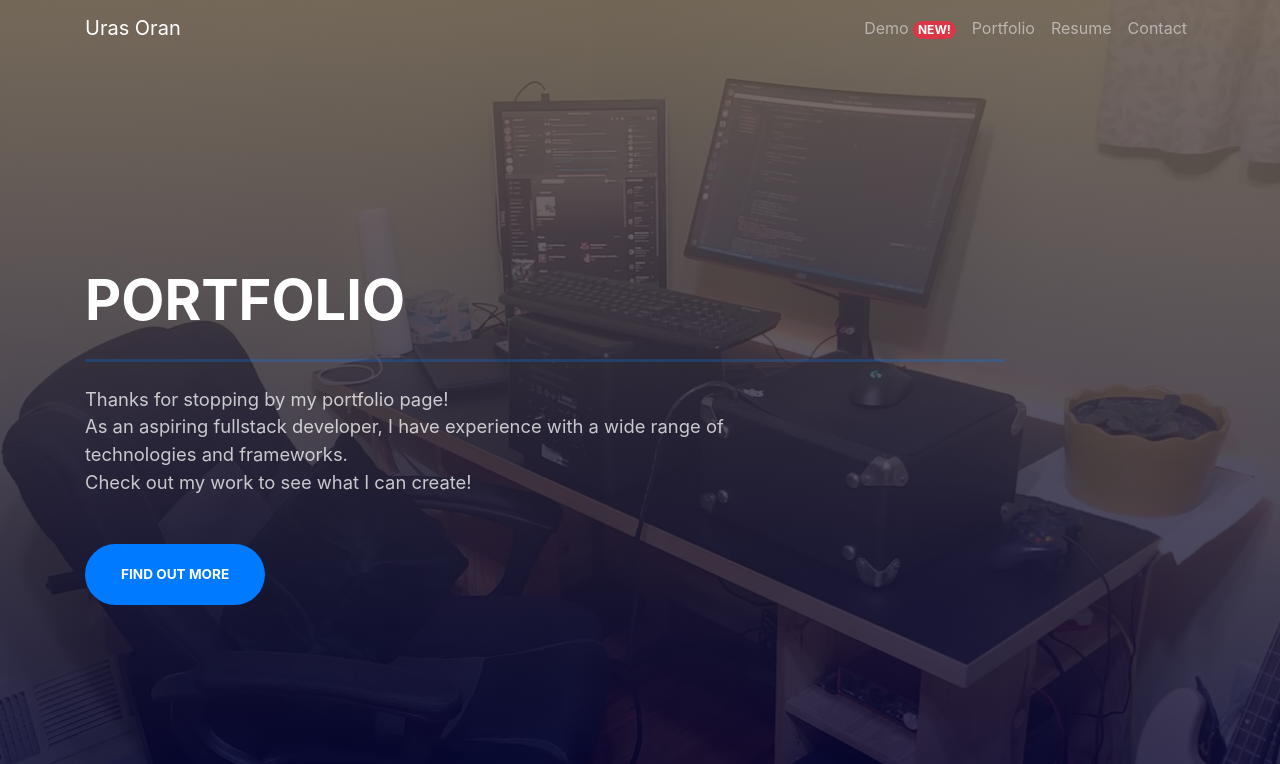
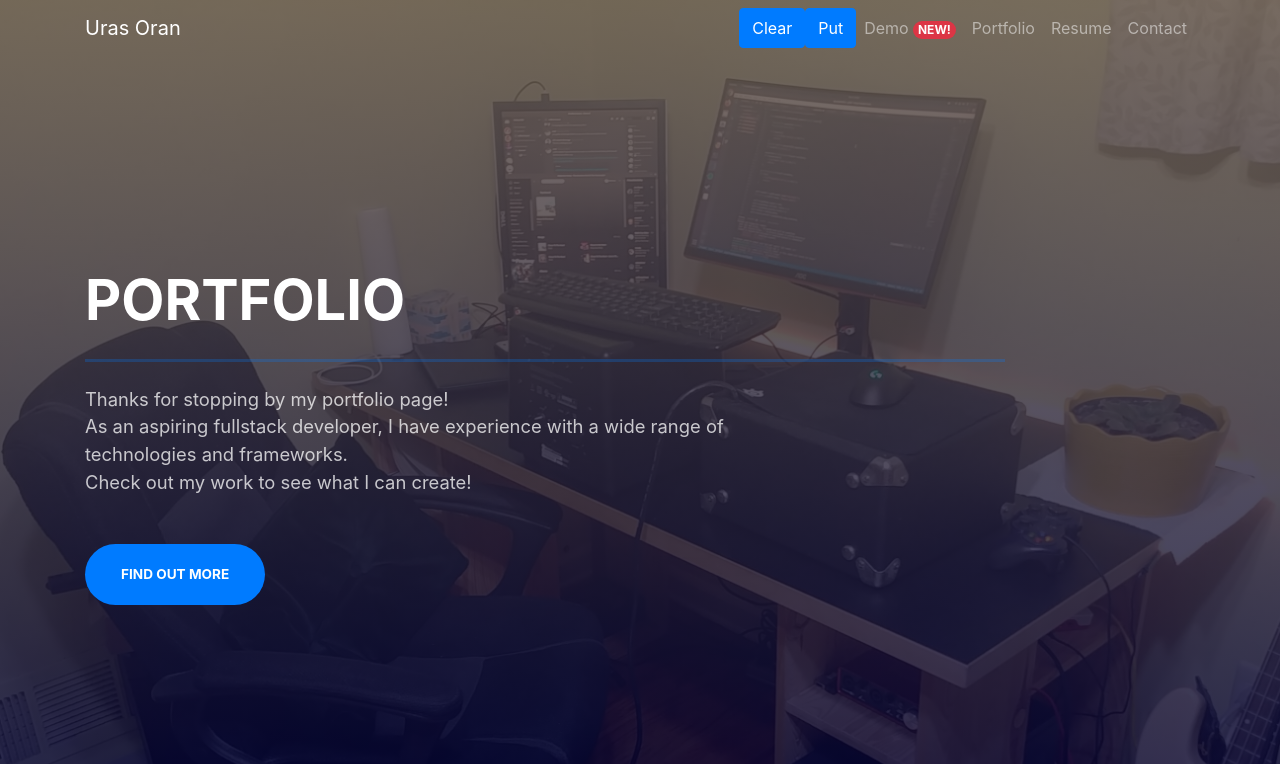
Before and after one commit to urasurasuras/portfolio-react, a React (Create React App) app: page / in a window 1280 px wide. Shown: the top 764 px of the page. Built offline with nearby package versions, Linux system fonts and the light colour scheme.

Commit message:
Added newbadge cookie

```diff
--- a/src/App.js
+++ b/src/App.js
@@ -1,7 +1,4 @@
 import React, { useEffect, useState } from "react";
-
-// Import the necessary methods for saving and loading
-import { save, load } from "redux-sessionstorage-simple";
 
 import { BrowserRouter, Routes, Route } from "react-router-dom";
 import Home from "./modules/Home";
@@ -12,7 +9,6 @@ import Lodge from "./modules/Lodge";
 import Demo from "./modules/Demo";
 import Counter from "./components/Counter";
 import { Endpoints } from "./variables/Endpoints";
-import { useCookies } from "react-cookie";
 
 function App() {
   return (
--- a/src/components/NavbarComponent.js
+++ b/src/components/NavbarComponent.js
@@ -1,5 +1,4 @@
 import React, { useRef, useState, useEffect } from "react";
-import { useSelector, useDispatch } from "react-redux";
 
 import { useLocation } from "react-router-dom";
 import { Container, Nav, Navbar, NavDropdown, Button } from "react-bootstrap";
@@ -8,7 +7,11 @@ import "./Navbar.css";
 import { Endpoints } from "../variables/Endpoints";
 import Badge from "react-bootstrap/Badge";
 
+import { CookiesProvider, useCookies } from "react-cookie";
+
 function NavbarComponent(props) {
+  const [cookies, setCookie] = useCookies(["user"]);
+
   // Get location
   const location = useLocation();
   const locationPathname = location.pathname;
@@ -66,17 +69,22 @@ function NavbarComponent(props) {
     }
   }
 
-  const newBadgeInd = useSelector((state) => state.newBadge.badge);
-
   let newBadgeContent = (
     <Badge pill bg="danger">
       NEW!
     </Badge>
   );
-  if (!newBadgeInd) {
+  console.log(cookies.NewBadgeInd);
+  if (cookies.NewBadgeInd === "false") {
     newBadgeContent = "";
   }
 
+  const handleNewBadgeClear = () => {
+    setCookie("NewBadgeInd", true);
+  };
+  const handleNewBadgeMake = () => {
+    setCookie("NewBadgeInd", false);
+  };
   // console.log(newBadgeContent);
   // console.log(newBadge.newBadge.newBadge.newBadge);
   return (
@@ -98,8 +106,8 @@ function NavbarComponent(props) {
         <Navbar.Collapse id="basic-navbar-nav" align="end">
           <Nav className="ml-auto">
             {/* <Nav.Link href={Endpoints.About}>About</Nav.Link> */}
-            {/* <Button onClick={handleNewBadgeClear}>Clear</Button>
-            <Button onClick={handleNewBadgeMake}>Put</Button> */}
+            <Button onClick={handleNewBadgeClear}>Clear</Button>
+            <Button onClick={handleNewBadgeMake}>Put</Button>
 
             <Nav.Link href={Endpoints.Demo}>Demo {newBadgeContent}</Nav.Link>
             <Nav.Link href={Endpoints.Portfolio}>Portfolio</Nav.Link>
```
